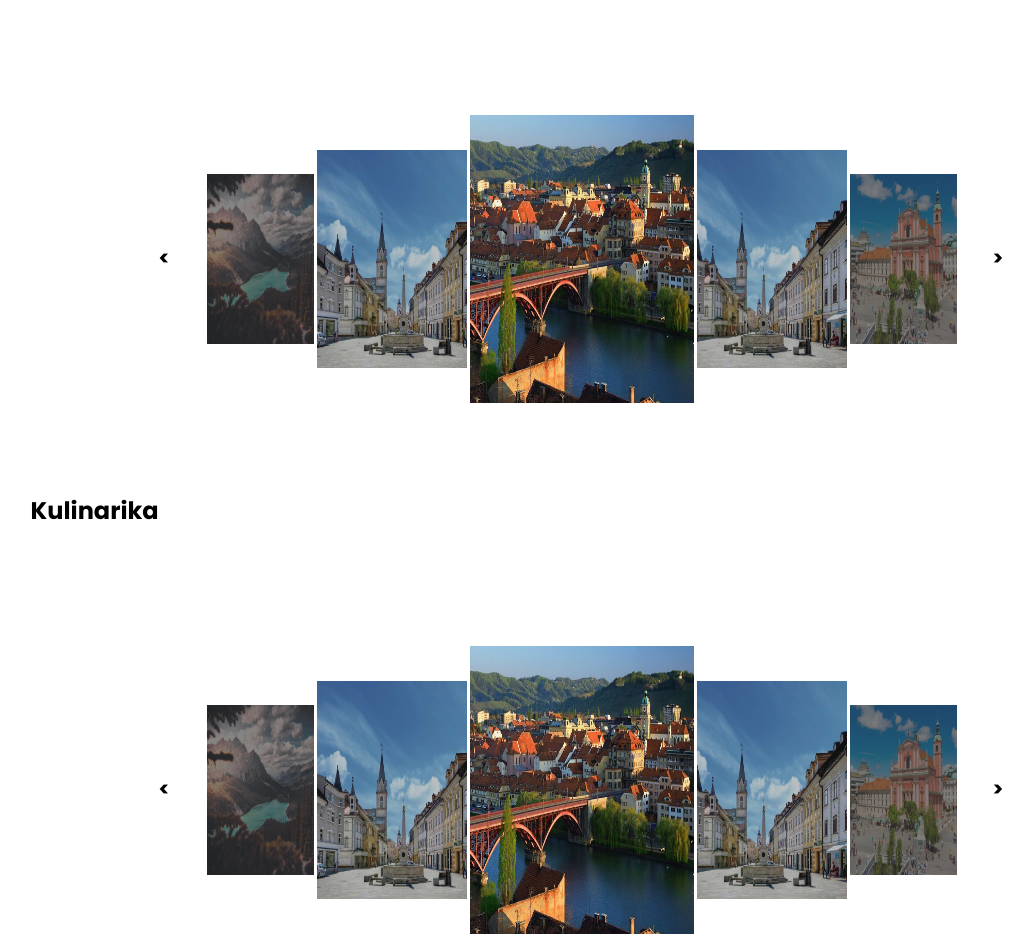
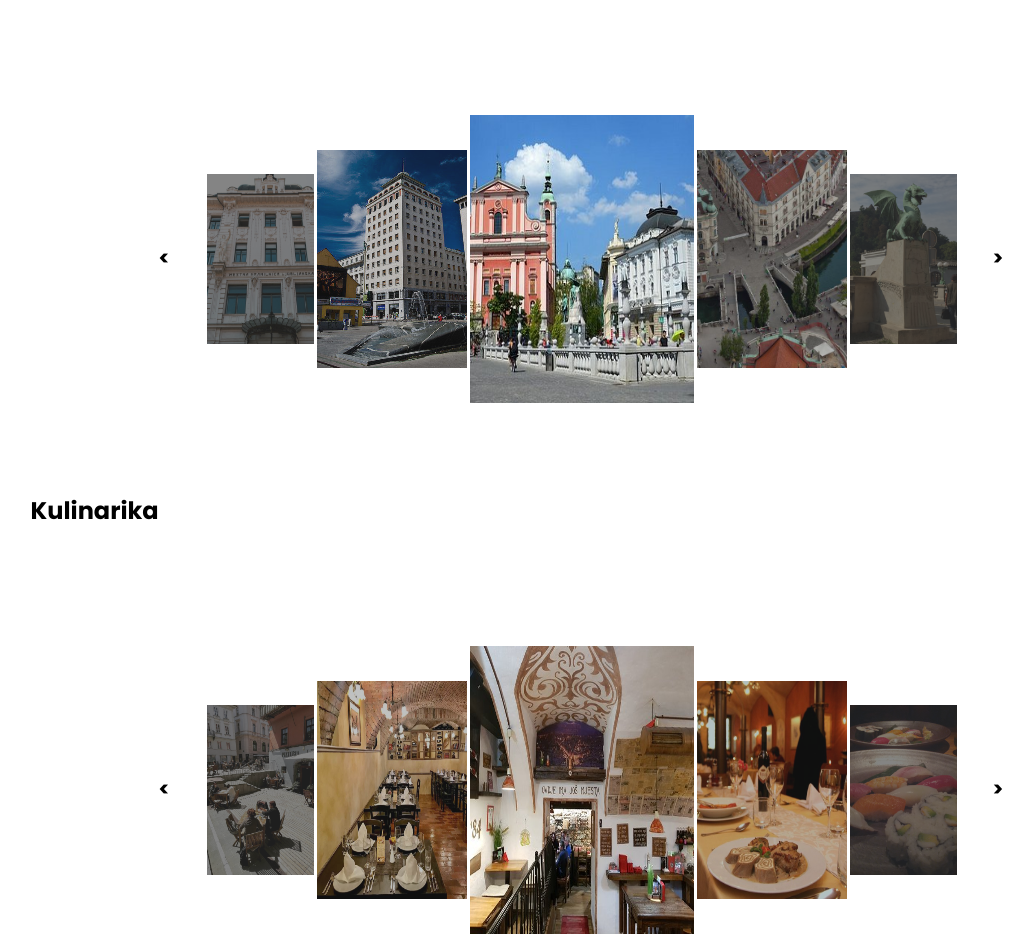
Before and after one commit to lj1mani/TravelAddict, a plain HTML site: page ljubljana.html in a window 1280 px wide. Shown: the part 928-1872 px from the top of the page, without its empty margins (59-1091 px from the left). Drawn offline with nearby package versions, Linux system fonts and the light colour scheme.

Commit message:
sprememba

```diff
--- a/ljubljana.html
+++ b/ljubljana.html
@@ -46,13 +46,13 @@
             <div class="hi-prev"></div>
             <div class="hi-next"></div>
             <ul>
-                <li><img src="Slike/city.jpg" alt=""></li>
-                <li><img src="Slike/okolje.jpg" alt=""></li>
-                <li><img src="Slike/kranj.jpg" alt=""></li>
-                <li><img src="Slike/maribor.jpg" alt=""></li>
-                <li><img src="Slike/kranj.jpg" alt=""></li>
-                <li><img src="Slike/ljubljana.jpg" alt=""></li>
-                <li><img src="Slike/ljubljana.jpg" alt=""></li>
+                <li><img src="Slike/Lj_grad.jpg" alt=""></li>
+                <li><img src="Slike/muzej_bancnistva.jpg" alt=""></li>
+                <li><img src="Slike/neboticnik.jpg" alt=""></li>
+                <li><img src="Slike/presernov_trg.jpg" alt=""></li>
+                <li><img src="Slike/tromostovje.jpg" alt=""></li>
+                <li><img src="Slike/zmajski_most.jpg" alt=""></li>
+                <li><img src="Slike/tivoli.jpg" alt=""></li>
             </ul>
         </div>
 
@@ -71,13 +71,13 @@
         <div class="hi-prev"></div>
         <div class="hi-next"></div>
         <ul>
-            <li><img src="Slike/darko.jpg" alt=""></li>
-            <li><img src="Slike/okolje.jpg" alt=""></li>
-            <li><img src="Slike/kranj.jpg" alt=""></li>
-            <li><img src="Slike/maribor.jpg" alt=""></li>
-            <li><img src="Slike/kranj.jpg" alt=""></li>
-            <li><img src="Slike/ljubljana.jpg" alt=""></li>
-            <li><img src="Slike/ljubljana.jpg" alt=""></li>
+            <li><img src="Slike/burek.jpg" alt=""></li>
+            <li><img src="Slike/dvor.jpg" alt=""></li>
+            <li><img src="Slike/pod_gradom.jpg" alt=""></li>
+            <li><img src="Slike/sarajevo.jpg" alt=""></li>
+            <li><img src="Slike/sestica-2.jpg" alt=""></li>
+            <li><img src="Slike/sushimama.jpg" alt=""></li>
+            <li><img src="Slike/valvasor.jpg" alt=""></li>
         </ul>
     </div>
     <br><br><br>
```
Also changed, not shown: Slike/Lj_grad.jpg (added), Slike/burek.jpg (added), Slike/darko.jpg (deleted), Slike/dvor.jpg (added), Slike/muzej_bancnistva.jpg (added), Slike/neboticnik.jpg (added), Slike/pod_gradom.jpg (added), Slike/presernov_trg.jpg (added), Slike/sarajevo.jpg (added), Slike/sestica-2.jpg (added), Slike/sushimama.jpg (added), Slike/tivoli.jpg (added), Slike/tromostovje.jpg (added), Slike/valvasor.jpg (added), 1 more files.
